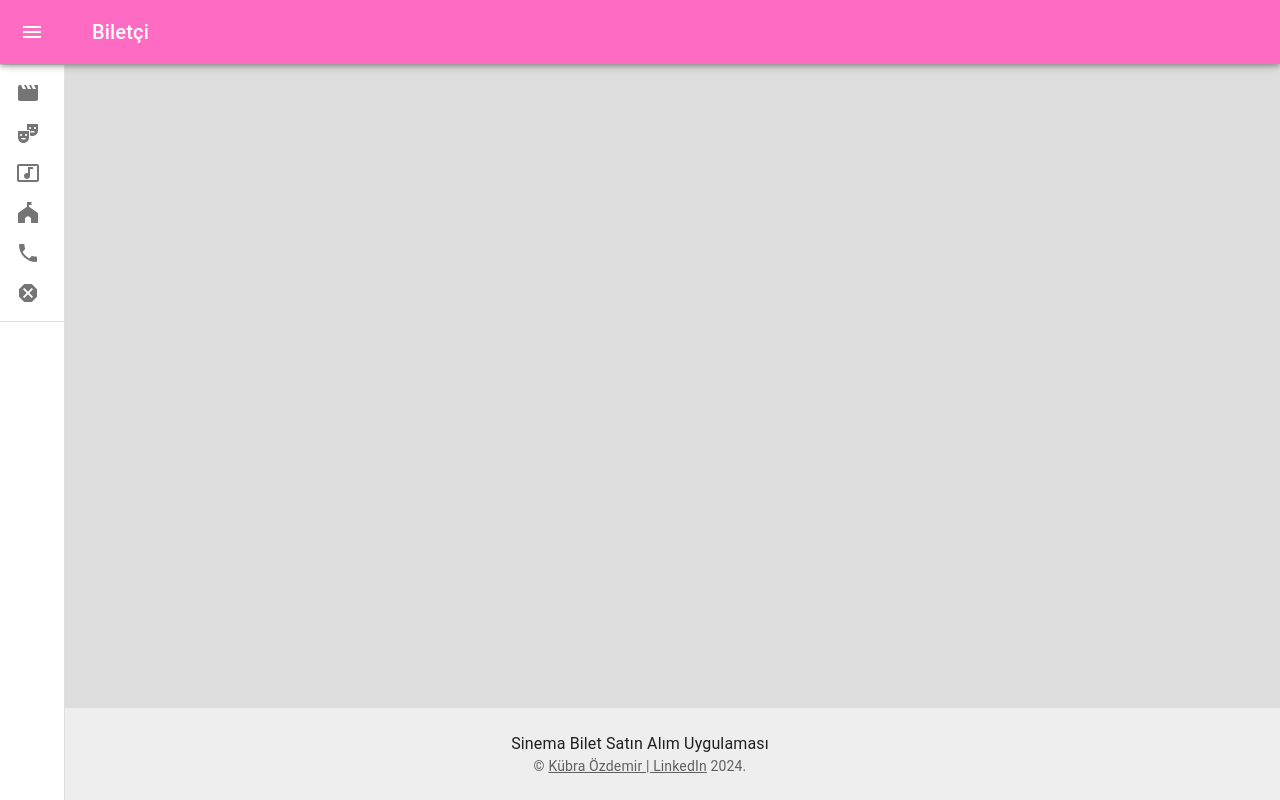
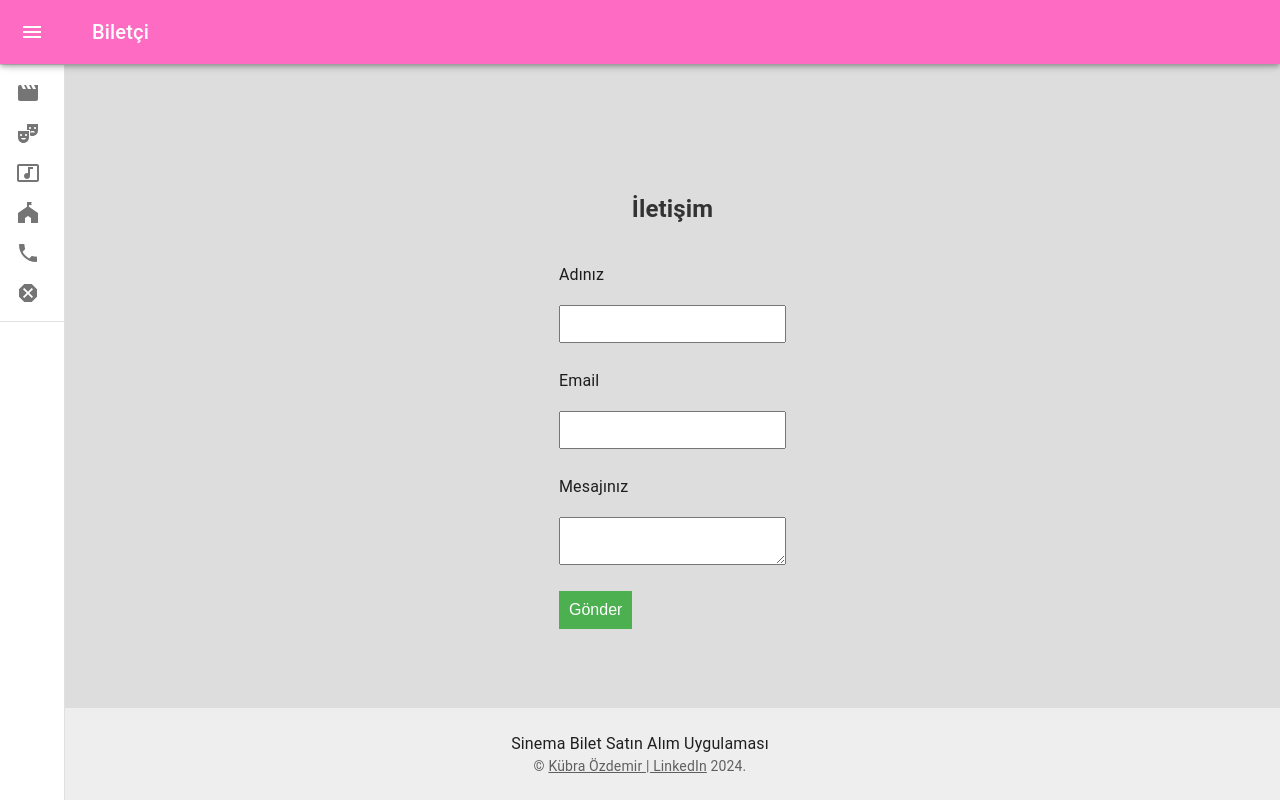
Before and after one commit to kbraozdemir/TicketApp, a React (Create React App) app: page /contact in a window 1280 px wide. Built offline with nearby package versions, Linux system fonts and the light colour scheme.

Commit message:
HomePage için API entegrasyonu, iletişim formu ve SideBar linkleri eklendi

```diff
--- a/package.json
+++ b/package.json
@@ -12,6 +12,7 @@
     "@testing-library/jest-dom": "^5.17.0",
     "@testing-library/react": "^13.4.0",
     "@testing-library/user-event": "^13.5.0",
+    "axios": "^1.11.0",
     "react": "^18.3.1",
     "react-dom": "^18.3.1",
     "react-router-dom": "^6.24.1",
--- a/src/App.js
+++ b/src/App.js
@@ -6,6 +6,7 @@ import HomePage from './pages/HomePage';
 import MovieDetailsPage from './pages/MovieDetailsPage';
 import MovieList from './components/MovieList';
 import Footer from './components/Footer';
+import ContactPage from './pages/ContactPage';
 import './App.css';
 
 function App() {
@@ -18,6 +19,7 @@ function App() {
           <Route path="/" element={<HomePage />} />
           <Route path="/movie/:id" element={<MovieDetailsPage />} />
           <Route path="/movies" element={<MovieList />} />
+          <Route path="/contact" element={<ContactPage />} />
         </Routes>
       </div>
       <Footer />
--- a/src/components/MovieList.js
+++ b/src/components/MovieList.js
@@ -1,46 +1,29 @@
-import React from 'react';
-import { Card, CardContent, CardMedia, Typography, Grid } from '@mui/material';
+import React, { useEffect, useState } from "react";
+import axios from "axios";
 
-const movies = [
-  {
-    id: 1,
-    title: 'Inception',
-    description: 'A mind-bending thriller by Christopher Nolan.',
-    posterUrl: 'https://m.media-amazon.com/images/M/MV5BMjExMjkwNTQ0Nl5BMl5BanBnXkFtZTcwNTY0OTk1Mw@@._V1_.jpg'
-  },
-  {
-    id: 2,
-    title: 'The Dark Knight',
-    description: 'Batman battles the Joker in this epic saga.',
-    posterUrl: 'https://m.media-amazon.com/images/M/MV5BMTMxNTMwODM0NF5BMl5BanBnXkFtZTcwODAyMTk2Mw@@._V1_.jpg'
-  },
-];
+const API_KEY = "aed2e23994ac1e7f4ae953cd48b44ed3";
+const URL = `https://api.themoviedb.org/3/movie/popular?api_key=${API_KEY}&language=tr-TR`;
 
-const MovieList = () => {
+function MovieList() {
+  const [movies, setMovies] = useState([]);
+
+  useEffect(() => {
+    axios.get(URL)
+      .then((res) => setMovies(res.data.results))
+      .catch((err) => console.error("API hatası:", err));
+  }, []);
+
   return (
-    <Grid container spacing={4}>
+    <div>
       {movies.map((movie) => (
-        <Grid item key={movie.id} xs={12} sm={6} md={4}>
-          <Card>
-            <CardMedia
-              component="img"
-              height="140"
-              image={movie.posterUrl}
-              alt={movie.title}
-            />
-            <CardContent>
-              <Typography gutterBottom variant="h5" component="div">
-                {movie.title}
-              </Typography>
-              <Typography variant="body2" color="text.secondary">
-                {movie.description}
-              </Typography>
-            </CardContent>
-          </Card>
-        </Grid>
+        <div key={movie.id}>
+          <h3>{movie.title}</h3>
+          <img src={`https://image.tmdb.org/t/p/w300${movie.poster_path}`} alt={movie.title} />
+          <p>{movie.overview}</p>
+        </div>
       ))}
-    </Grid>
+    </div>
   );
-};
+}
 
 export default MovieList;
--- a/src/components/SideBar.js
+++ b/src/components/SideBar.js
@@ -1,5 +1,6 @@
 import * as React from 'react';
 import { styled, useTheme } from '@mui/material/styles';
+import { Link } from 'react-router-dom';
 import Box from '@mui/material/Box';
 import MuiDrawer from '@mui/material/Drawer';
 import MuiAppBar from '@mui/material/AppBar';
@@ -25,12 +26,12 @@ import DangerousIcon from '@mui/icons-material/Dangerous';
 const drawerWidth = 240;
 
 const categories = [
-  {name: 'Vizyondaki Filmler', icon :<MovieIcon/>},
-  {name: 'Tiyatro', icon :<TheaterComedyIcon/>},
-  {name: 'Konserler', icon :<MusicVideoIcon/>},
-  {name: 'Turneler', icon :<FestivalIcon/>},
-  {name: 'Bize Ulaşın', icon :<LocalPhoneIcon/>},
-  {name: 'Şikayet', icon :<DangerousIcon/>},
+  {name: 'Vizyondaki Filmler', icon :<MovieIcon/>, path: '/movies'},
+  {name: 'Tiyatro', icon :<TheaterComedyIcon/>, path: '/theater'},
+  {name: 'Konserler', icon :<MusicVideoIcon/>, path: '/concerts'},
+  {name: 'Turneler', icon :<FestivalIcon/>, path: '/festivals'},
+  {name: 'Bize Ulaşın', icon :<LocalPhoneIcon/>, path: '/contact'},
+  {name: 'Şikayet', icon :<DangerousIcon/>, path: '/complaint'},
 ]
 
 const openedMixin = (theme) => ({
@@ -142,10 +143,12 @@ export default function MiniDrawer() {
         <Divider />
         <List>
         {categories.map((category, index) => (
-          <ListItem button key={category.name}>
-            <ListItemIcon>
-              {category.icon}
-            </ListItemIcon>
+          <ListItem
+            button key={category.name}
+            component={Link}
+            to={category.path}
+          >
+          <ListItemIcon>{category.icon}</ListItemIcon>
             {open && <ListItemText primary={category.name} />}
           </ListItem>
         ))}
--- /dev/null
+++ b/src/pages/ContactPage.js
@@ -0,0 +1,42 @@
+import React, { useState } from 'react';
+import '../styles/ContactPage.css';
+
+
+function Contact() {
+  const [formData, setFormData] = useState({ name: '', email: '', message: '' });
+  const [submitted, setSubmitted] = useState(false);
+
+  const handleChange = (e) => {
+    setFormData({ ...formData, [e.target.name]: e.target.value });
+  };
+
+  const handleSubmit = (e) => {
+    e.preventDefault();
+    // Burada form verisini işleyebilirsin (örneğin API'ye gönderme)
+    setSubmitted(true);
+  };
+
+  return (
+    <div className="contact-container">
+      <h2>İletişim</h2>
+      {submitted ? (
+        <p className="thank-you">Teşekkürler! Mesajınız başarıyla gönderildi 💌</p>
+      ) : (
+        <form onSubmit={handleSubmit}>
+          <label>Adınız</label>
+          <input type="text" name="name" value={formData.name} onChange={handleChange} required />
+
+          <label>Email</label>
+          <input type="email" name="email" value={formData.email} onChange={handleChange} required />
+
+          <label>Mesajınız</label>
+          <textarea name="message" value={formData.message} onChange={handleChange} required />
+
+          <button type="submit">Gönder</button>
+        </form>
+      )}
+    </div>
+  );
+}
+
+export default Contact;
--- a/src/pages/HomePage.js
+++ b/src/pages/HomePage.js
@@ -1,11 +1,23 @@
-import React from "react";
-import movies from "../components/Movies";
-import { Grid, Card, CardContent, CardMedia, Typography, CardActionArea } from '@mui/material';
+import React, { useEffect, useState } from "react";
+import axios from "axios";
+import { Grid, Card, CardContent, CardMedia, Typography, CardActionArea } from "@mui/material";
 import { Link } from "react-router-dom";
+import { Margin } from "@mui/icons-material";
+
+const API_KEY = "aed2e23994ac1e7f4ae953cd48b44ed3";
+const URL = `https://api.themoviedb.org/3/movie/popular?api_key=${API_KEY}&language=tr-TR`;
 
 const HomePage = () => {
+  const [movies, setMovies] = useState([]);
+
+  useEffect(() => {
+    axios.get(URL)
+      .then((res) => setMovies(res.data.results))
+      .catch((err) => console.error("API hatası:", err));
+  }, []);
+
   return (
-      <Grid container spacing={2}>
+    <Grid container spacing={2} padding={2} sx={{ marginTop: "80px" }}>
       {movies.map((movie) => (
         <Grid item xs={12} sm={6} md={4} key={movie.id}>
           <Card>
@@ -13,15 +25,15 @@ const HomePage = () => {
               <CardMedia
                 component="img"
                 height="300"
-                  image={movie.posterUrl}
+                image={`https://image.tmdb.org/t/p/w300${movie.poster_path}`}
                 alt={`${movie.title} poster`}
               />
               <CardContent>
-                  <Typography gutterBottom variant="h5" component="div">
+                <Typography gutterBottom variant="h6" component="div">
                   {movie.title}
                 </Typography>
                 <Typography variant="body2" color="text.secondary">
-                    {movie.description}
+                  {movie.release_date} • ⭐ {movie.vote_average}
                 </Typography>
               </CardContent>
             </CardActionArea>
--- /dev/null
+++ b/src/styles/ContactPage.css
@@ -0,0 +1,58 @@
+.contact-container {
+  max-width: 600px;
+  margin: auto;
+  padding: 2rem;
+}
+
+form label {
+  display: block;
+  margin-top: 1rem;
+}
+
+form input, form textarea {
+  width: 100%;
+  padding: 0.5rem;
+  margin-top: 0.5rem;
+}
+
+button {
+  margin-top: 1rem;
+  padding: 0.5rem 1rem;
+}
+
+input:focus,
+textarea:focus {
+  outline: none;
+  border: 2px solid #4CAF50;
+  transition: border 0.3s ease;
+}
+
+button {
+  background-color: #4CAF50;
+  color: white;
+  padding: 10px 20px;
+  border: none;
+  cursor: pointer;
+  transition: background-color 0.3s ease;
+}
+
+button:hover {
+  background-color: #45a049;
+}
+
+.contact-container {
+  max-width: 600px;
+  margin: auto;
+  padding: 20px;
+}
+
+@media (max-width: 600px) {
+  .contact-container {
+    padding: 10px;
+  }
+
+  input,
+  textarea {
+    width: 100%;
+  }
+}
```
Also changed, not shown: 1 other file (tests, documents, lock files or other folders). Lines whose indentation alone changed are shown as unchanged.
